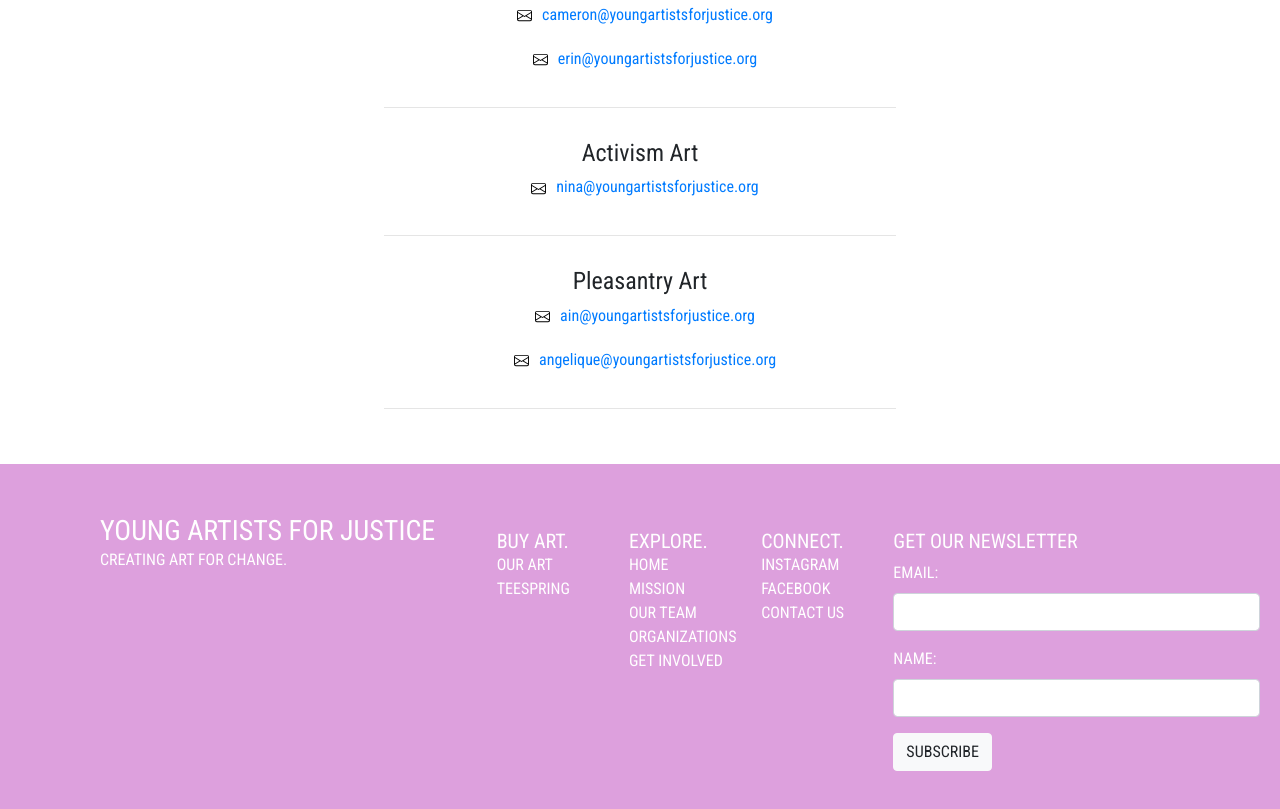
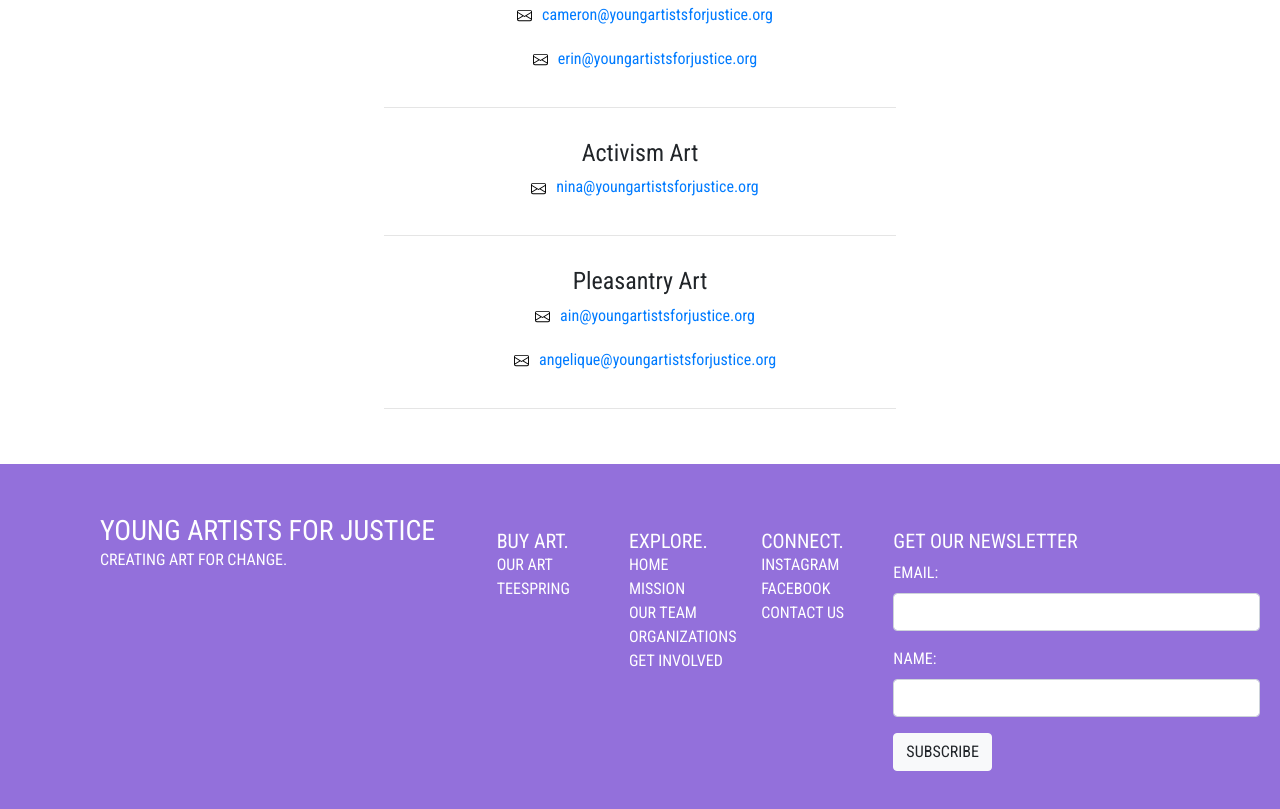
Before and after one commit to sudaknees/ya4j, a plain HTML site: page contact/index.html in a window 1280 px wide. Shown: the part 1123-1932 px from the top of the page. Drawn offline with nearby package versions, Linux system fonts and the light colour scheme.

Commit message:
Update main.css

```diff
--- a/contact/main.css
+++ b/contact/main.css
@@ -113,7 +113,7 @@ div img {
 }
 
 #footer {
-	background-color: plum;
+	background-color: mediumpurple;
 	margin-top: 40px;
 	padding: 50px 20px 30px 100px;
 	color: white;
@@ -249,7 +249,7 @@ hr {
 }
 
 ::-webkit-scrollbar-thumb {
-  background-color: mediumpurple;
+  background-color: plum;
 }
 
 ::-webkit-scrollbar-thumb:hover {
```
